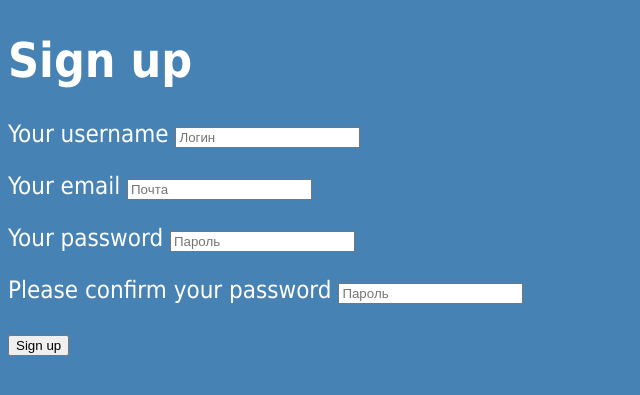
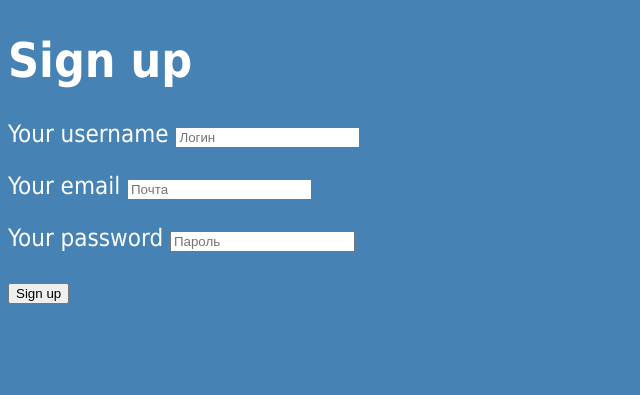
Before and after one commit to helgesander/python_sixth_lab, a Django app: page /registration/ in a window 1280 px wide. Shown: the top 395 px of the page, without its empty margins (0-640 px from the left). Run offline with Django 4.2, Linux system fonts and the light colour scheme; parts of the project's set-up code (start-up, migrations or seed data) failed here and were passed over.

Commit message:
it definitely works...

```diff
--- a/articles/templates/login.html
+++ b/articles/templates/login.html
@@ -12,6 +12,7 @@
             <form action="{% url 'login'%}" method="POST">
                 {% csrf_token %}
                 <h1>Log in</h1>
+                 <p>{{ form.errors }}</p>
                 <p>
                     <label for="username" class="uname" data-icon="u" > Your email or username </label>
                     <input id="username" name="username" required="required" type="text" placeholder="Логин"/>
--- a/articles/templates/registration.html
+++ b/articles/templates/registration.html
@@ -10,21 +10,18 @@
             <form action="{% url 'registration'%}" method="POST">
                 {% csrf_token %}
                 <h1> Sign up </h1>
+                <p>{{ form.errors }}</p>
                 <p>
-                    <label for="usernamesignup" class="uname" data-icon="u">Your username</label>
-                    <input id="usernamesignup" name="usernamesignup" required="required" type="text" placeholder="Логин" />
+                    <label class="uname" data-icon="u">Your username</label>
+                    <input name="username" required="required" type="text" placeholder="Логин" />
                 </p>
                 <p>
-                    <label for="emailsignup" class="youmail" data-icon="e" > Your email</label>
-                    <input id="emailsignup" name="emailsignup" required="required" type="text" placeholder="Почта"/>
+                    <label class="youmail" data-icon="e" > Your email</label>
+                    <input name="email" required="required" type="text" placeholder="Почта"/>
                 </p>
                 <p>
-                    <label for="passwordsignup" class="youpasswd" data-icon="p">Your password </label>
-                    <input id="passwordsignup" name="passwordsignup" required="required" type="password" placeholder="Пароль"/>
-                </p>
-                <p>
-                    <label for="passwordsignup_confirm" class="youpasswd" data-icon="p">Please confirm your password </label>
-                    <input id="passwordsignup_confirm" name="passwordsignup_confirm" required="required" type="password" placeholder="Пароль"/>
+                    <label class="youpasswd" data-icon="p">Your password </label>
+                    <input name="password" type="password" placeholder="Пароль"/>
                 </p>
                 <p class="signin button">
                     <input type="submit" value="Sign up"/>
--- a/articles/views.py
+++ b/articles/views.py
@@ -65,8 +65,8 @@ def login_user(request):
             user = authenticate(username=form['username'], password=form['password'])
             if user is None:
                 form['error'] = u'Такого пользователя не существует'
+                return render(request, 'login.html', {'form': form})
             else:
-                #user = authenticate(username=form['username'], password=form['password'])
                 login(request, user)
                 return redirect('archive')
         else:
@@ -86,18 +86,15 @@ def registration(request):
             'email': request.POST['email'],
             'password': request.POST['password']
         }
-        if form['username'] and form['email'] and form['password']:
-            #User.objects.create_user(form['username'], form['email'], form['password'])
-            #return redirect('archive')
+        if form["username"] and form["email"] and form["password"]:
             try:
                 User.objects.get(username=form['username'])
                 User.objects.get(email=form['email'])
                 form['errors'] = u"Имя пользователя или почта уже заняты"
-                #return render(request, 'registration.html', {'form': form})
             except User.DoesNotExist:
                 User.objects.create_user(form['username'], form['email'], form['password'])
                 login(request, authenticate(request, username=form['username'], password=form['password']))
-                return
+                return redirect('archive')
         else:
             form['errors'] = u'Не все поля заполнены!'
         return render(request, 'registration.html', {'form': form})
```
Also changed, not shown: db.sqlite3.
